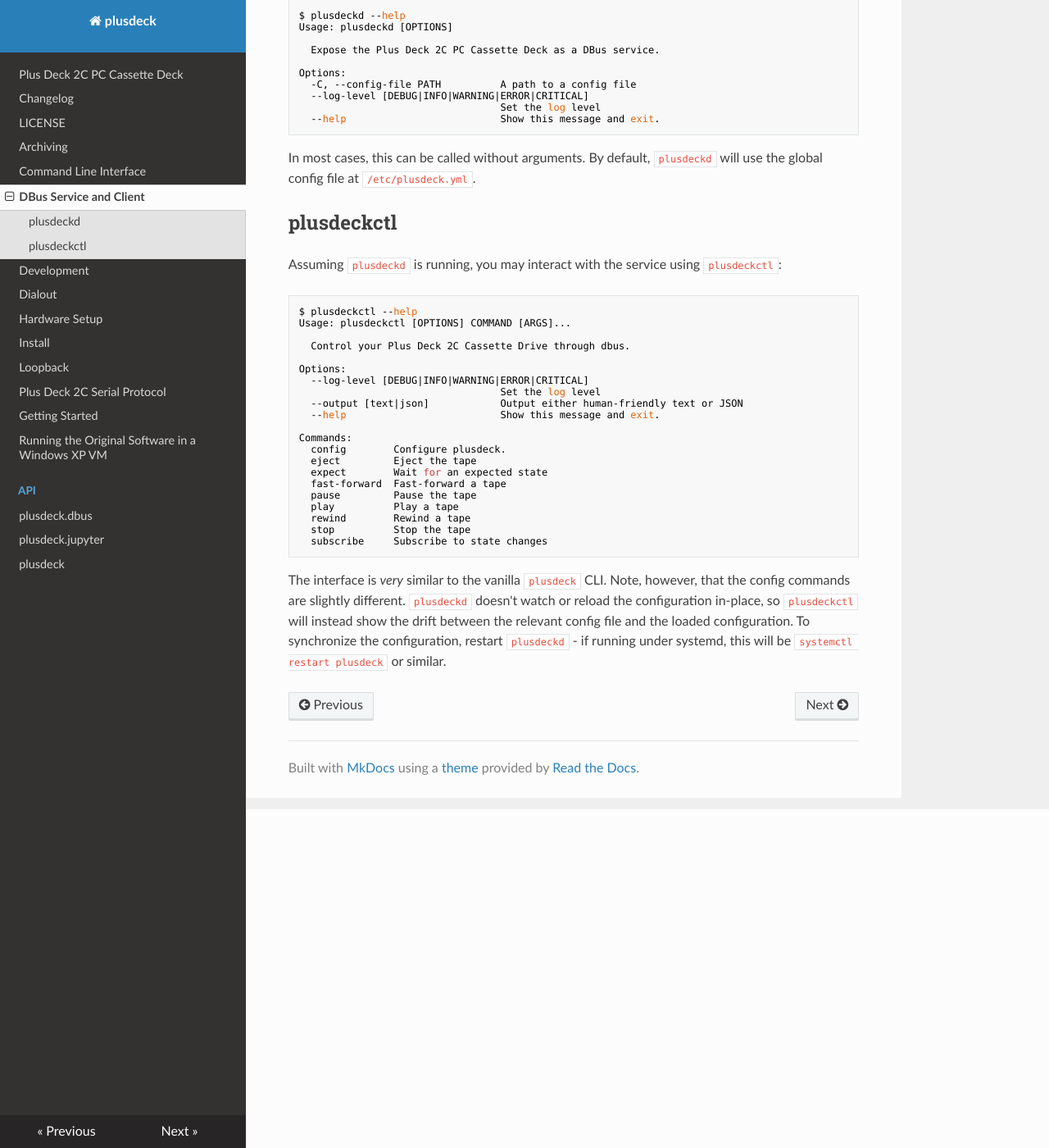
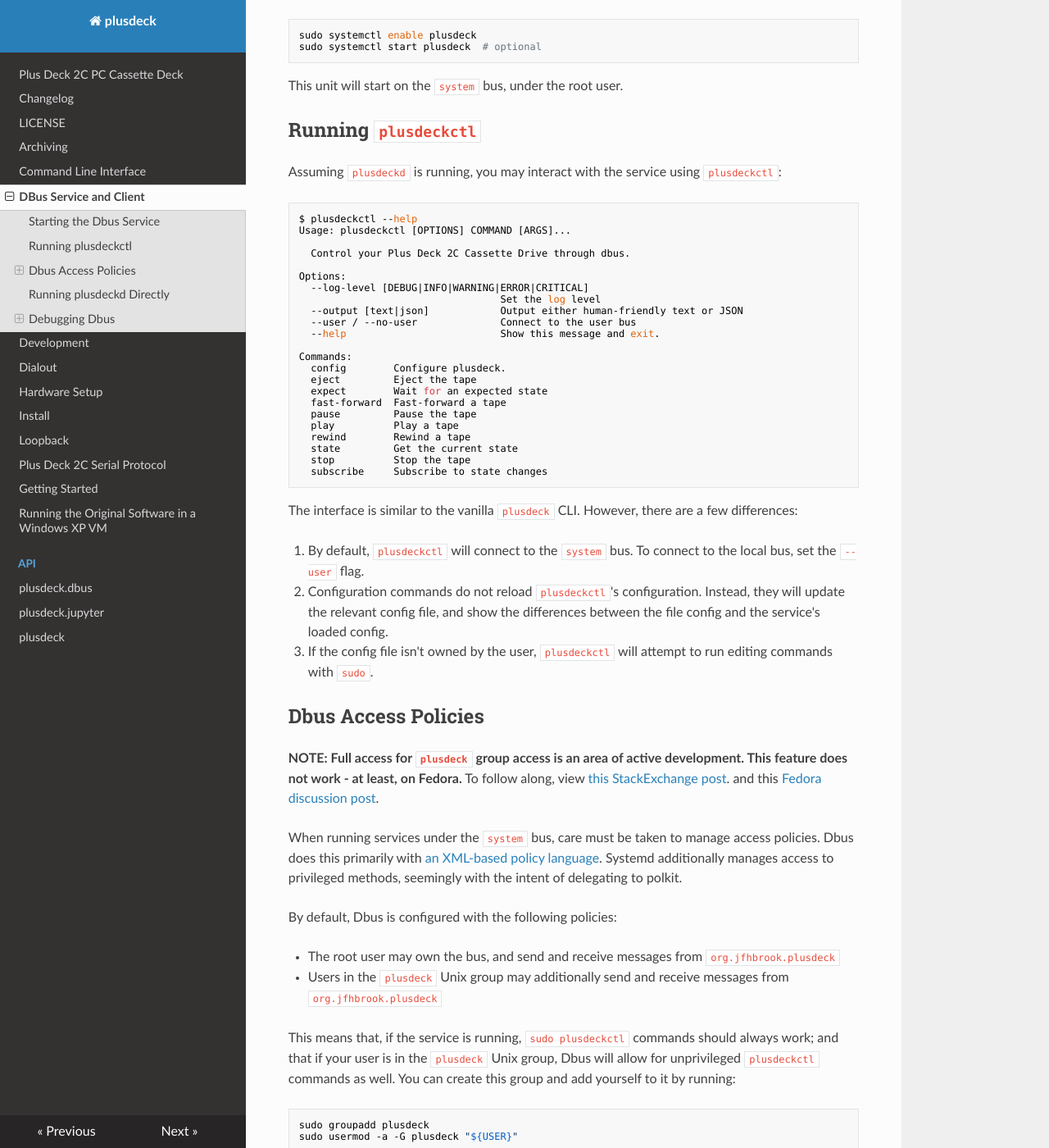
Before and after one commit to jfhbrook/plusdeck, an MkDocs documentation site: the page built from docs/dbus.md, in a window 1280 px wide and 1400 px high, scrolled down 413 px. Shown: the whole window at 82% size. Built offline with MkDocs 1.6.1, drawn with Linux system fonts in a browser that asks for light colours; nearby versions of some CDN libraries; some of the changed text lies outside the part shown.

Commit message:
Fix systemd service (#30)

````diff
--- a/docs/dbus.md
+++ b/docs/dbus.md
@@ -4,9 +4,80 @@
 
 For information on the API, visit [the API docs for `plusdeck.dbus`](./api/plusdeck.dbus.md).
 
-## plusdeckd
+## Starting the Dbus Service
 
-The DBus service can be launched using `plusdeckd`:
+`plusdeck` ships with a systemd unit that configures the service as a Dbus service. To set up the service, run:
+
+```sh
+sudo systemctl enable plusdeck
+sudo systemctl start plusdeck  # optional
+```
+
+This unit will start on the `system` bus, under the root user.
+
+## Running `plusdeckctl`
+
+Assuming `plusdeckd` is running, you may interact with the service using `plusdeckctl`:
+
+```sh
+$ plusdeckctl --help
+Usage: plusdeckctl [OPTIONS] COMMAND [ARGS]...
+
+  Control your Plus Deck 2C Cassette Drive through dbus.
+
+Options:
+  --log-level [DEBUG|INFO|WARNING|ERROR|CRITICAL]
+                                  Set the log level
+  --output [text|json]            Output either human-friendly text or JSON
+  --user / --no-user              Connect to the user bus
+  --help                          Show this message and exit.
+
+Commands:
+  config        Configure plusdeck.
+  eject         Eject the tape
+  expect        Wait for an expected state
+  fast-forward  Fast-forward a tape
+  pause         Pause the tape
+  play          Play a tape
+  rewind        Rewind a tape
+  state         Get the current state
+  stop          Stop the tape
+  subscribe     Subscribe to state changes
+```
+
+The interface is similar to the vanilla `plusdeck` CLI. However, there are a few differences:
+
+1. By default, `plusdeckctl` will connect to the `system` bus. To connect to the local bus, set the `--user` flag.
+2. Configuration commands do not reload `plusdeckctl`'s configuration. Instead, they will update the relevant config file, and show the differences between the file config and the service's loaded config.
+3. If the config file isn't owned by the user, `plusdeckctl` will attempt to run editing commands with `sudo`.
+
+## Dbus Access Policies
+
+**NOTE: Full access for `plusdeck` group access is an area of active development. This feature does not work - at least, on Fedora.** To follow along, view [this StackExchange post](https://unix.stackexchange.com/questions/790750/dbus-policy-that-allows-group-to-access-system-service). and this [Fedora discussion post](https://discussion.fedoraproject.org/t/dbus-policy-that-allows-group-to-access-system-service/144265).
+
+When running services under the `system` bus, care must be taken to manage access policies. Dbus does this primarily with [an XML-based policy language](https://dbus.freedesktop.org/doc/dbus-daemon.1.html). Systemd additionally manages access to privileged methods, seemingly with the intent of delegating to polkit.
+
+By default, Dbus is configured with the following policies:
+
+* The root user may own the bus, and send and receive messages from `org.jfhbrook.plusdeck`
+* Users in the `plusdeck` Unix group may additionally send and receive messages from `org.jfhbrook.plusdeck`
+
+This means that, if the service is running, `sudo plusdeckctl` commands should always work; and that if your user is in the `plusdeck` Unix group, Dbus will allow for unprivileged `plusdeckctl` commands as well. You can create this group and add yourself to it by running:
+
+```bash
+sudo groupadd plusdeck
+sudo usermod -a -G plusdeck "${USER}"
+```
+
+### Polkit
+
+**NOTE: The Polkit policies have not been shown to work at this time.**
+
+Prototype Polkit policies/rules may be found in the `./polkit` folder.
+
+## Running `plusdeckd` Directly
+
+The DBus service can be launched directly using `plusdeckd`:
 
 ```sh
 $ plusdeckd --help
@@ -21,34 +92,50 @@
   --help                          Show this message and exit.
 ```
 
-In most cases, this can be called without arguments. By default, `plusdeckd` will use the global config file at `/etc/plusdeck.yml`.
+In most cases, this can be called without arguments. By default, `plusdeckd` will listen on the `system` bus and load the global config file (`/etc/plusdeck.yml`) if launched as root; and otherwise listen on the `user` bus and load the user's config file (`~/.config/plusdeck.yml`).
 
-## plusdeckctl
+## Debugging Dbus
 
-Assuming `plusdeckd` is running, you may interact with the service using `plusdeckctl`:
+### Default Dbus Configuration
+
+The default Dbus configuration is at `/usr/share/dbus-1/system.conf`. It may be useful to refer to this file when trying to understand what default access policies are being applied.
+
+### Monitoring Dbus
+
+The best tool for debugging Dbus seems to be [dbus-monitor](https://dbus.freedesktop.org/doc/dbus-monitor.1.html). To follow system bus messages, run:
 
 ```sh
-$ plusdeckctl --help
-Usage: plusdeckctl [OPTIONS] COMMAND [ARGS]...
-
-  Control your Plus Deck 2C Cassette Drive through dbus.
-
-Options:
-  --log-level [DEBUG|INFO|WARNING|ERROR|CRITICAL]
-                                  Set the log level
-  --output [text|json]            Output either human-friendly text or JSON
-  --help                          Show this message and exit.
-
-Commands:
-  config        Configure plusdeck.
-  eject         Eject the tape
-  expect        Wait for an expected state
-  fast-forward  Fast-forward a tape
-  pause         Pause the tape
-  play          Play a tape
-  rewind        Rewind a tape
-  stop          Stop the tape
-  subscribe     Subscribe to state changes
+sudo dbus-monitor --system
 ```
 
-The interface is *very* similar to the vanilla `plusdeck` CLI. Note, however, that the config commands are slightly different. `plusdeckd` doesn't watch or reload the configuration in-place, so `plusdeckctl` will instead show the drift between the relevant config file and the loaded configuration. To synchronize the configuration, restart `plusdeckd` - if running under systemd, this will be `systemctl restart plusdeck` or similar.
+### Viewing Dbus Logs
+
+You can review recent logs by checking the status of the `dbus` unit:
+
+```sh
+sudo systemctl status dbus
+```
+
+### Viewing the Dbus Interface
+
+I have a just task for that:
+
+```sh
+just get-dbus-iface
+```
+
+### Debugging SELinux
+
+While I haven't seen this to be the case, it seems theoretically possible for SELinux to block access to Dbus.
+
+You should be able to see access denials due to SELinux by running either:
+
+```sh
+sudo ausearch -ts recent
+```
+
+or:
+
+```sh
+sudo tail -f /var/log/audit/audit.log
+```
--- a/pyproject.toml
+++ b/pyproject.toml
@@ -5,11 +5,11 @@
 [tool.rpm]
 # Generally this is "1", but can be incremented to roll up bugfixes in the
 # top-level `plusdeck` Fedora package.
-release = "3"
+release = "1"
 
 [project]
 name = "plusdeck"
-version = "3.0.0"
+version = "4.0.0"
 authors = [
   {name = "Josh Holbrook", email = "josh.holbrook@gmail.com"}
 ]
--- a/scripts/version.py
+++ b/scripts/version.py
@@ -1,8 +1,8 @@
 #!/usr/bin/env python
 
-import toml
+import tomllib
 
-with open("pyproject.toml", "r") as f:
-    project = toml.load(f)
+with open("pyproject.toml", "rb") as f:
+    project = tomllib.load(f)
 
     print(project["project"]["version"])
````
Also changed, not shown: CHANGELOG.md (+12 -0 lines), 13 other files.
